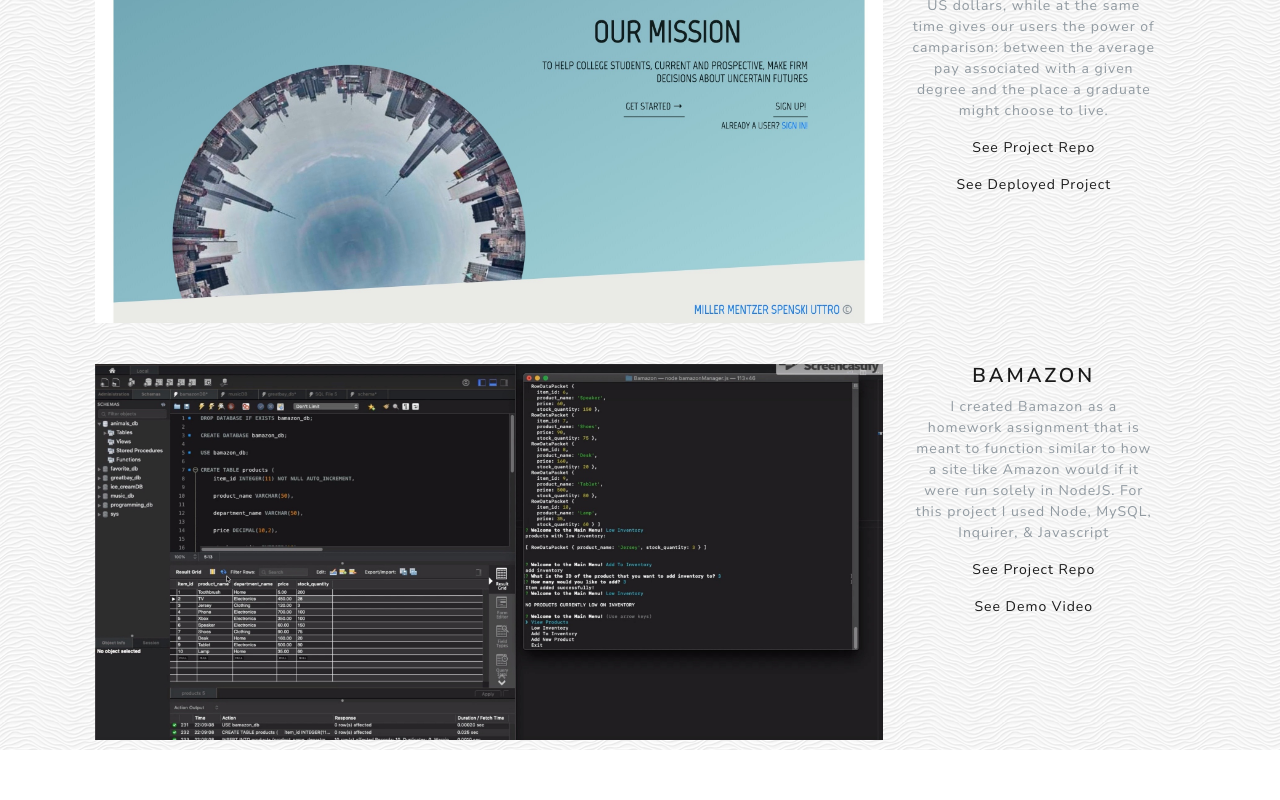
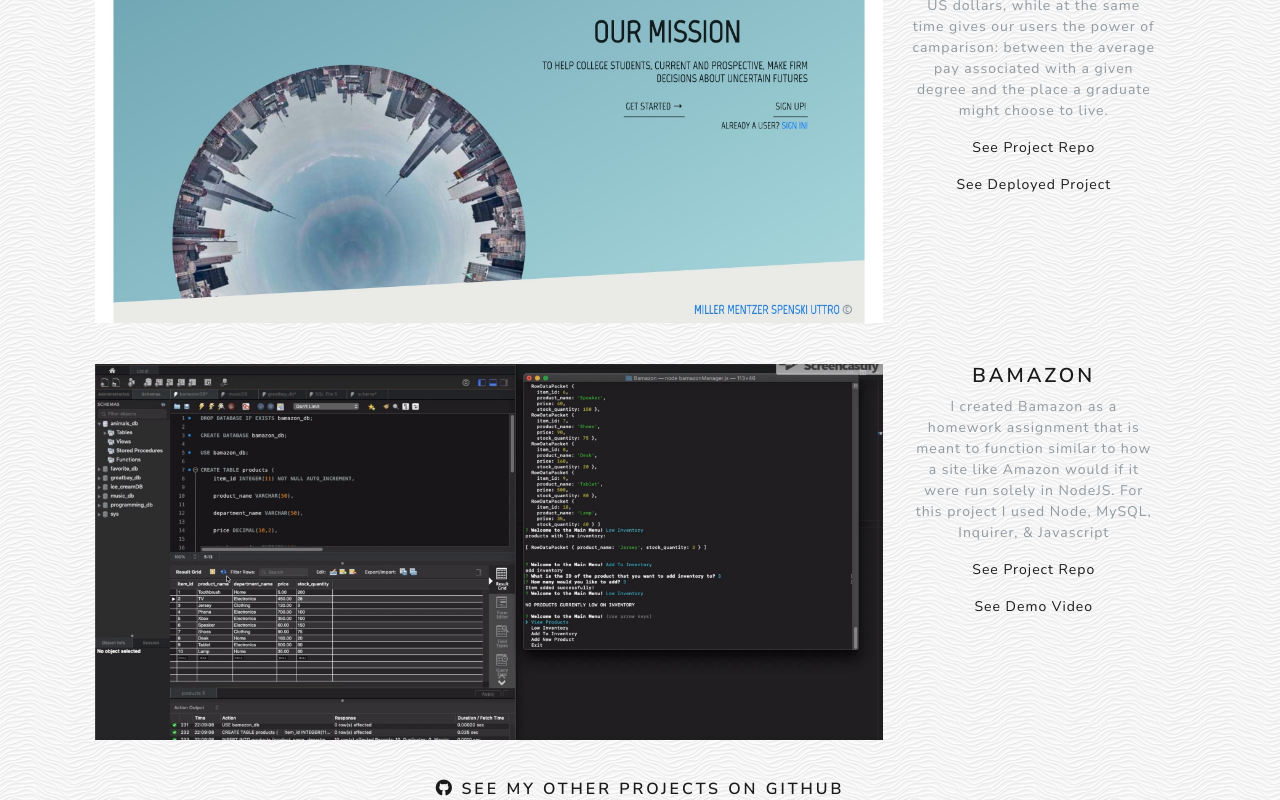
Before and after one commit to mspenski/React-Portfolio, a React (Create React App) app: page /portfolio in a window 1280 px wide. Shown: the part 745-1545 px from the top of the page. Before the commit the page ends 1495 px from the top, so only its background shows below. Built offline with nearby package versions, Linux system fonts and the light colour scheme.

Commit message:
added delays for text & added in link for github projects

```diff
--- a/src/pages/Portfolio/Portfolio.css
+++ b/src/pages/Portfolio/Portfolio.css
@@ -25,6 +25,12 @@ h4 {
   text-align: center;
 }
 
+.otherProjects {
+  text-align: center;
+  margin-top: 30px;
+  margin-bottom: 30px;
+}
+
 
 
 @media screen and (max-width: 375px) {
--- a/src/pages/Portfolio/Portfolio.js
+++ b/src/pages/Portfolio/Portfolio.js
@@ -14,7 +14,7 @@ class Portfolio extends Component {
               <img src={omega} alt='Omega Chat' />
             </a>
           </div>
-          <div className="col-md-3 wow fadeIn">
+          <div className="col-md-3 wow fadeIn" data-wow-delay='.5s'>
             <h4>Omega Chat</h4>
             <p className='text' id='text1'>
               This app was created to simplify and improve communication between members of large Greek Life Organizations. This project was the final project of the bootcamp, and also my brain child, so I was in charge of the entire backend as well as about half of the front end
@@ -32,7 +32,7 @@ class Portfolio extends Component {
               <img src={college} alt='college' />
             </a>
           </div>
-          <div className="col-lg-3 wow fadeIn">
+          <div className="col-lg-3 wow fadeIn" data-wow-delay='.5s'>
             <h4>COL-lege</h4>
             <p className='text' id='text2'>
               COL-edge takes national averages for cost of living and gives that to our users in plain US dollars, while at the same time gives our users the power of camparison: between the average pay associated with a given degree and the place a graduate might choose to live.
@@ -52,15 +52,18 @@ class Portfolio extends Component {
             </a>
           </div>
 
-          <div className="col-lg-3 wow fadeIn">
+          <div className="col-lg-3 wow fadeIn" data-wow-delay='.5s'>
             <h4>Bamazon</h4>
             <p className='text' id='text3'>
               I created Bamazon as a homework assignment that is meant to function similar to how a site like Amazon would if it were run solely in NodeJS.
-   For this project I used Node, MySQL, Inquirer, & Javascript</p>
+              For this project I used Node, MySQL, Inquirer, & Javascript</p>
             <p className='text' id='text2'><a href="https://github.com/mspenski/bamazon" target="_blank" rel='noopener noreferrer'>See Project Repo</a></p>
             <p className='text' id='text2'><a href="https://drive.google.com/file/d/1coD9LLlMXrMc5LipFRjA0Za5X1jw32RY/view" target="_blank" rel='noopener noreferrer'>See Demo Video</a></p>
           </div>
 
+        </div>
+        <div className="otherProjects wow slideInUp">
+          <h5><i className="fab fa-github"></i> <a href="https://github.com/mspenski" target="_blank" rel='noopener noreferrer'>See my other projects on github </a></h5>
         </div>
       </>
     )
```
